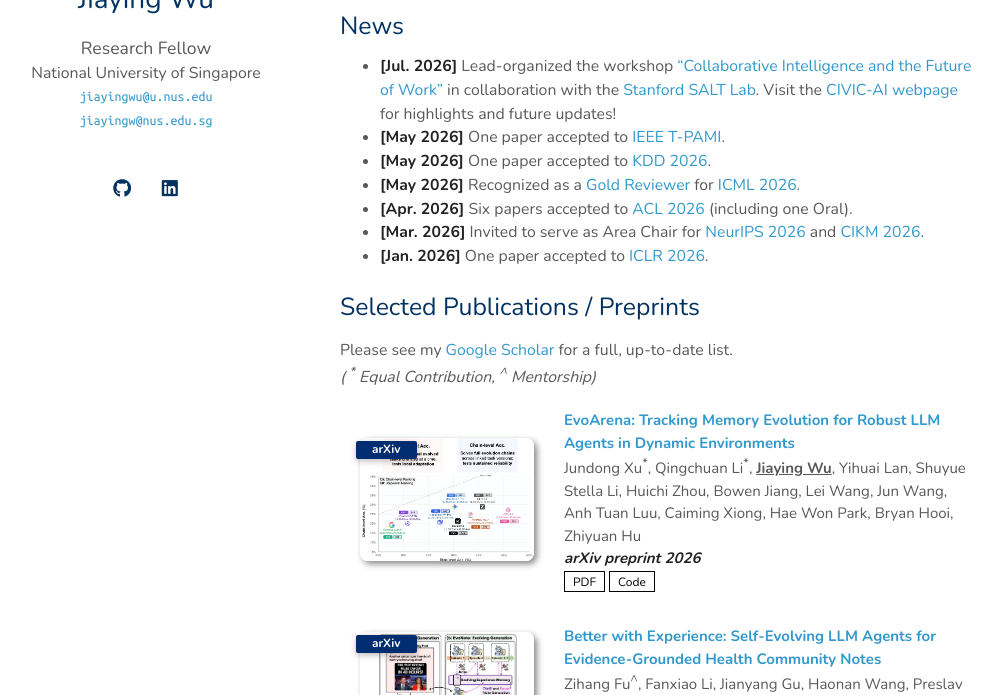
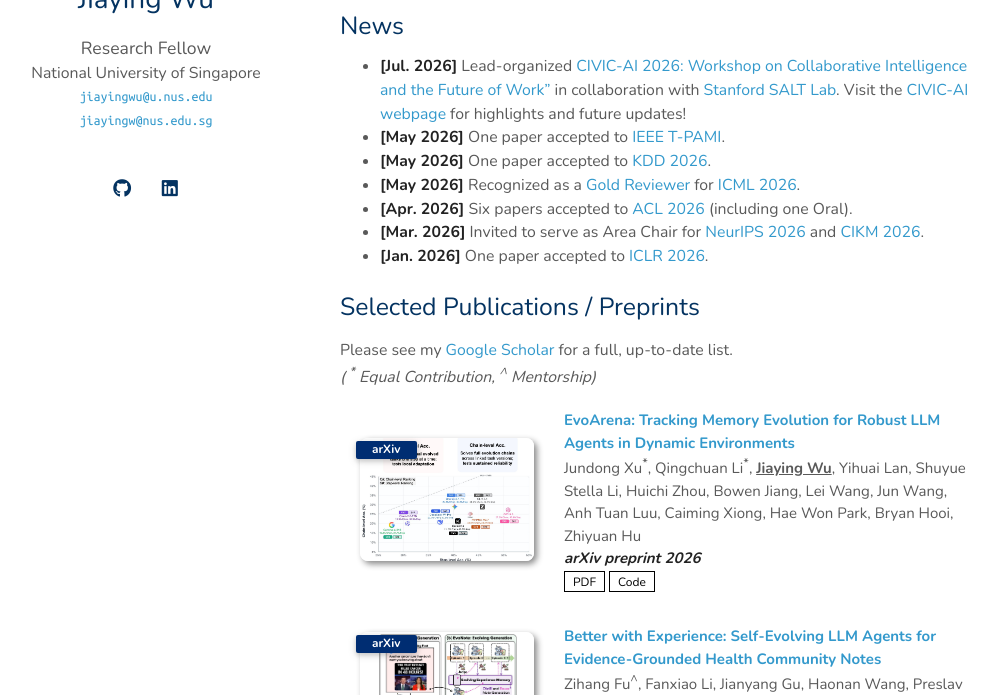
Before and after one commit to jiayingwu19/jiayingwu19.github.io, a Jekyll site: the page built from index.md, in a window 1280 px wide and 900 px high, scrolled down 465 px, cut to the strip 205-900 px from the top of the window. Shown: the whole strip, without its empty margins (130-1132 px from the left). Built offline with Jekyll 4.4.1, drawn with Linux system fonts in a browser that asks for light colours; a style sheet for code colours, icons or effects is not loaded; our own code applies the rules of GitHub Pages for plain Markdown files.

Commit message:
jul 2026 update

```diff
--- a/index.md
+++ b/index.md
@@ -24,7 +24,7 @@ I am always open to discussing collaborations on the above topics. Feel free to
 <div style="max-height:215px; overflow-y:auto; padding-right:12px; margin-bottom:24px;">
 
 <ul>
-  <li><strong>[Jul. 2026]</strong> Lead-organized the workshop <a href="https://civic-ai-collaboration.github.io/2026/">“Collaborative Intelligence and the Future of Work”</a> in collaboration with the <a href="https://cs.stanford.edu/~diyiy/group.html">Stanford SALT Lab</a>. Visit the <a href="https://civic-ai-collaboration.github.io/">CIVIC-AI webpage</a> for highlights and future updates!</li>
+  <li><strong>[Jul. 2026]</strong> Lead-organized <a href="https://civic-ai-collaboration.github.io/2026/">CIVIC-AI 2026: Workshop on Collaborative Intelligence and the Future of Work”</a> in collaboration with <a href="https://cs.stanford.edu/~diyiy/group.html">Stanford SALT Lab</a>. Visit the <a href="https://civic-ai-collaboration.github.io/">CIVIC-AI webpage</a> for highlights and future updates!</li>
   <li><strong>[May 2026]</strong> One paper accepted to <a href="https://www.computer.org/csdl/journal/tp">IEEE T-PAMI</a>.</li>
   <li><strong>[May 2026]</strong> One paper accepted to <a href="https://kdd2026.kdd.org/">KDD 2026</a>.</li>
   <li><strong>[May 2026]</strong> Recognized as a <a href="https://x.com/icmlconf/status/2054696826851234151">Gold Reviewer</a> for <a href="https://icml.cc/Conferences/2026">ICML 2026</a>.</li>
```
